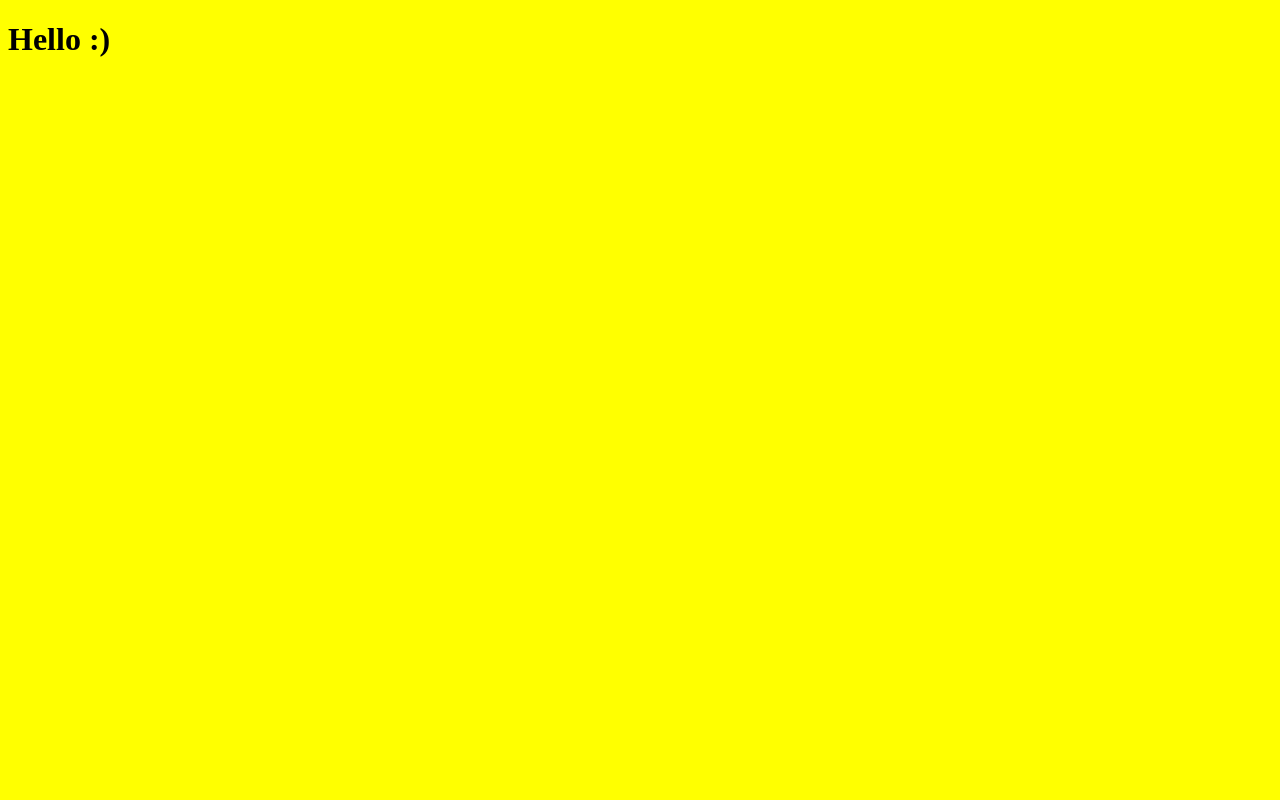
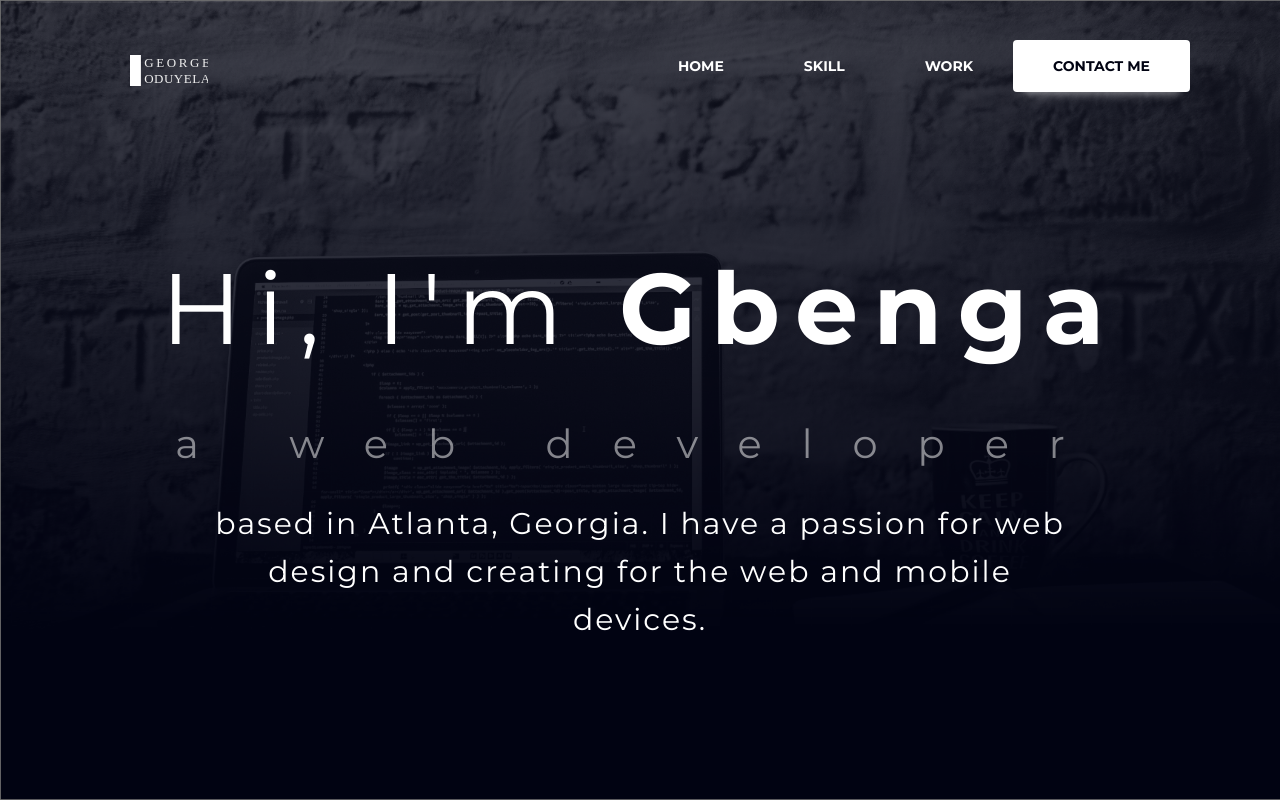
Before and after one commit to georgegbenga/myPortfolio, a website: page index.html in a window 1280 px wide. Drawn offline with Linux system fonts and the light colour scheme.

Commit message:
completed the header section
completed the header section to look like what was designed in the xd file

```diff
--- a/gulpfile.js
+++ b/gulpfile.js
@@ -2,10 +2,10 @@ const gulp = require ('gulp');
 const sass = require ('gulp-sass');
 const browserSync = require ('browser-sync').create();
 
-// compile scss to css
+// compile sass to css
 function style () {
     // 1. where is my scss file
-    return gulp.src('./scss/**/*.scss')
+    return gulp.src('./sass/**/*.sass')
     // 2. pass that file through sass compiler
     .pipe(sass().on('error', sass.logError))
     // 3. where do I save the compiled css?
@@ -22,7 +22,7 @@ function watch() {
             baseDir:'./'
         }
     });
-    gulp.watch('./scss/**/*.scss', style);
+    gulp.watch('./sass/**/*.sass', style);
     gulp.watch('./*.html').on('change', browserSync.reload);
     gulp.watch('./js/**/*.js').on('change', browserSync.reload);
 }
--- a/index.html
+++ b/index.html
@@ -1,14 +1,37 @@
 <!DOCTYPE html>
 <html lang="en">
+
 <head>
     <meta charset="UTF-8">
     <meta name="viewport" content="width=device-width, initial-scale=1.0">
     <meta http-equiv="X-UA-Compatible" content="ie=edge">
+    <link href="https://fonts.googleapis.com/css?family=Montserrat:400,700" rel="stylesheet">
     <link rel="stylesheet" href="css/styles.css">
-    <title>Portfolio</title>
+    <title>Portfolio Site</title>
 </head>
+
 <body>
-    <h1>Hello :)</h1>
+    <div id="header">
+        <div class="wrapper">
+            <nav>
+                <ul class="main-nav">
+                    <li><a href="#" class="logo"><svg xmlns="http://www.w3.org/2000/svg" width="78.17" height="31.458" viewBox="0 0 78.17 31.458"><g transform="translate(-140 -50)"><g transform="translate(154.17 50)"><text transform="translate(0 12)" fill="#ededed" font-size="13" font-family="Ubuntu-Light, Ubuntu" font-weight="300" letter-spacing="0.2em"><tspan x="0" y="0">GEORGE</tspan></text><text transform="translate(0 27.652)" fill="#ededed" font-size="13" font-family="Ubuntu-Medium, Ubuntu" font-weight="500" letter-spacing="0.04em"><tspan x="0" y="0">ODUYELA</tspan></text></g><rect width="10.9" height="31.458" transform="translate(140 50)" fill="#fff"/></g></svg></a></li>
+                    <li><a href="#">Home</a></li>
+                    <li><a href="#">Skill</a></li>
+                    <li><a href="#">Work</a></li>
+                    <li><a href="#" class="contact">Contact Me</a></li>
+                </ul>
+            </nav>
+            <div class="content">
+                <h1>Hi, I'm <span>Gbenga</span></h1>
+                <p class="sub-heading"> a web developer</p>
+                <p class="disc">based in Atlanta, Georgia. I have a passion for web design and creating for the web and mobile devices.</p>
+            </div>
+
+        </div>
+    </div>
+
 
 </body>
+
 </html>
--- /dev/null
+++ b/sass/styles.sass
@@ -0,0 +1,96 @@
+
+// $bttn-text:#010312
+
+
+
+html
+    box-sizing: border-box
+
+
+*,
+*:before,
+*:after
+    box-sizing: inherit
+    margin: 0
+    padding: 0
+
+body
+
+    background: white
+    font-size: 14px
+    line-height: 1.6
+    color: black
+    -webkit-font-smoothing: antialiased
+    -webkit-text-size-adjust: 100%
+    font-family: 'Montserrat', sans-serif
+
+
+.wrapper
+    width: 100%
+    max-width: 1100px
+    margin: 0 auto
+
+#header
+    background: url("../images/bckgd.png") no-repeat
+    background-size: cover
+    height: 100vh
+
+
+.content
+    margin-top: 15vh
+    // background: red
+
+h1,p
+    color: white
+    text-align: center
+
+h1
+
+    font-size: 100px
+    font-weight: 400
+    letter-spacing: 15px
+    margin-bottom: 3vh
+    span
+        font-weight: 700
+
+
+p.sub-heading
+    font-size: 40px
+    letter-spacing: 40px
+    opacity: 0.5
+    margin-bottom: 3vh
+
+p.disc
+    margin: 0 auto
+    font-size: 30px
+    width: 80%
+    letter-spacing: 2px
+    // background: red
+
+.main-nav
+    display: flex
+    padding-top: 40px
+
+
+    li
+        list-style: none
+
+
+
+    a
+        color: white
+        display: block
+        text-decoration: none
+        border-radius: 4px
+        padding: 15px 40px
+        // margin-left: 20px
+        font-weight: 700
+        text-transform: uppercase
+
+    li:first-child
+        margin-right: auto
+
+a.contact
+    background: white
+    color: #010312
+    box-shadow: 0 12px 10px -10px rgba(255,255,255,0.5)
--- a/scss/styles.scss
+++ /dev/null
@@ -1,6 +0,0 @@
-$color: yellow;
-
-
-body {
-    background: $color;
-}
```
Also changed, not shown: css/styles.css, images/bckgd.png (added), images/bckgdsm.png (added), images/bckgdsm@2x.png (added), images/logo.svg (added), 1 other file.
